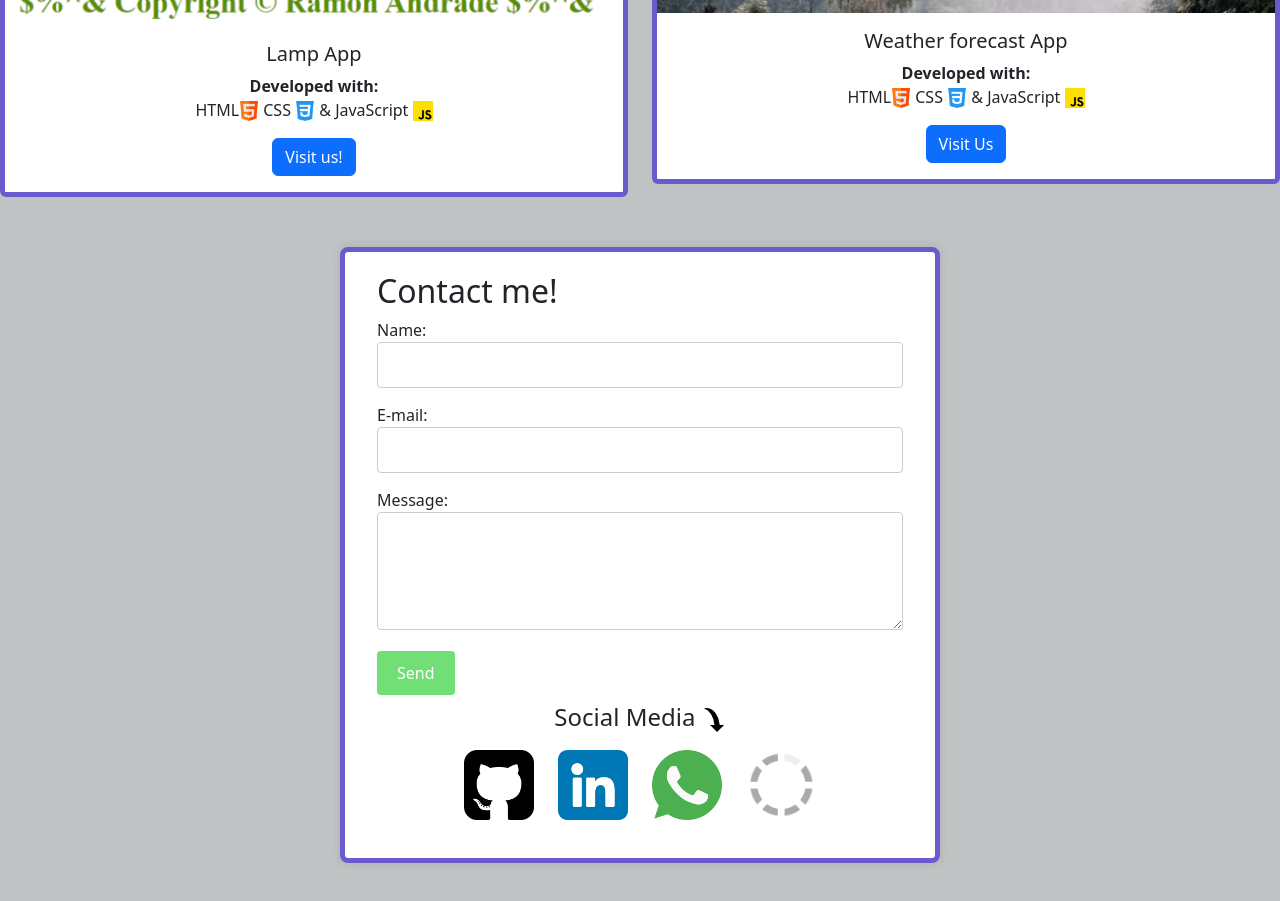
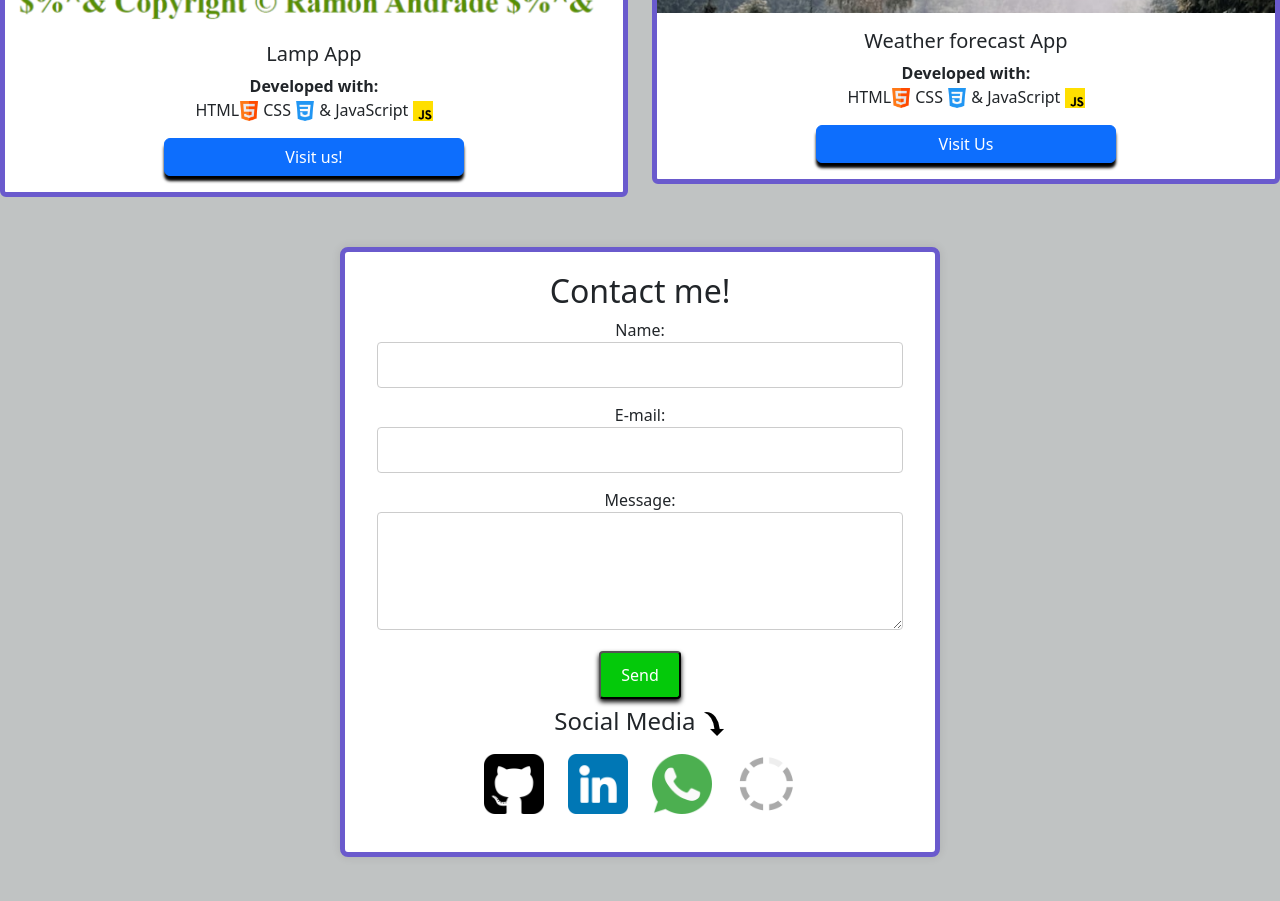
Before and after one commit to ramonsaguini/Bootstrap-Portfolio, a plain HTML site: page index.html in a window 1280 px wide. Shown: the part 2460-3361 px from the top of the page. Drawn offline with nearby package versions, Linux system fonts and the light colour scheme.

Commit message:
adjusted box Shadows + replace images again

```diff
--- a/assets/CSS/style.css
+++ b/assets/CSS/style.css
@@ -44,6 +44,15 @@ nav li:hover{
 .card img{
   max-height: 900px;
 }
+
+.card a{
+  width: 300px;
+  box-shadow: 0 5px 3px black;
+}
+
+.card a:hover{
+  transform: scale(1.1)
+}
 /* ///////Contact /////////// */
 
 .contact-container {
@@ -67,19 +76,24 @@ nav li:hover{
 }
 
 .contact-form button {
-  background-color: #71df75;
+  background-color: #04c90a;
   color: #fff;
   padding: 10px 20px;
-  border: none;
   border-radius: 4px;
   cursor: pointer;
+  box-shadow:0px 3px 5px #000000;
 }
 
 .contact-form button:hover {
   background-color: #0ea413;
+  transform: scale(1.1, 1.2)
 }
 
 .contact-main a img{
-  width: 70px;
+  width: 60px;
   margin: 10px;
 }
+
+.contact-main a img:hover{
+  transform: scale(1.1, 1.2)
+}
--- a/index.html
+++ b/index.html
@@ -94,8 +94,8 @@
 
   <!-- work-Images -->
 
-  <div class="row row-cols-1 row-cols-md-2 g-4" id="card1">
-    <div class="col">
+  <div class="row row-cols-1 row-cols-md-2 g-4">
+    <div class="col" id="card1">
       <div class="card">
         <img src="./assets/img/travel-california.png" class="card-img-top" alt="...">
         <div class="card-body text-center">
@@ -150,7 +150,7 @@
       </div>
     </div>
     <!-- ////////////// contact ////////////////// -->
-    <div class="container-fluid contact-container">
+    <div class="container-fluid contact-container text-center">
       <div class="container-fluid">
         <h2>Contact me!</h2>
         <form class="contact-form">
@@ -163,7 +163,7 @@
           <label for="message">Message:</label>
           <textarea id="message" name="message" rows="4"></textarea>
 
-          <button type="submit">Send</button>
+          <button type="submit" class="btn-submit">Send</button>
         </form>
       </div>
 
```
Also changed, not shown: 1 other file.
